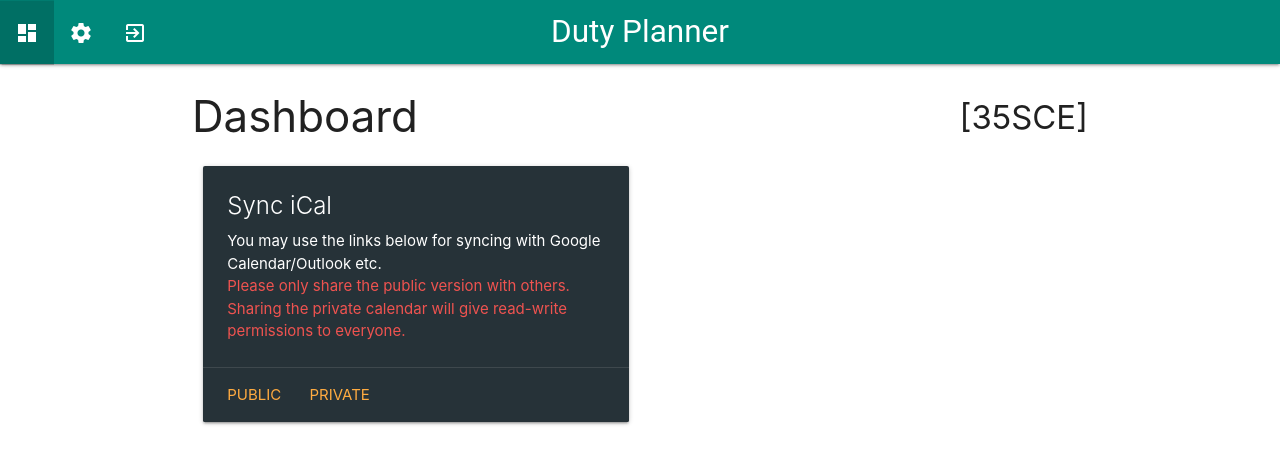
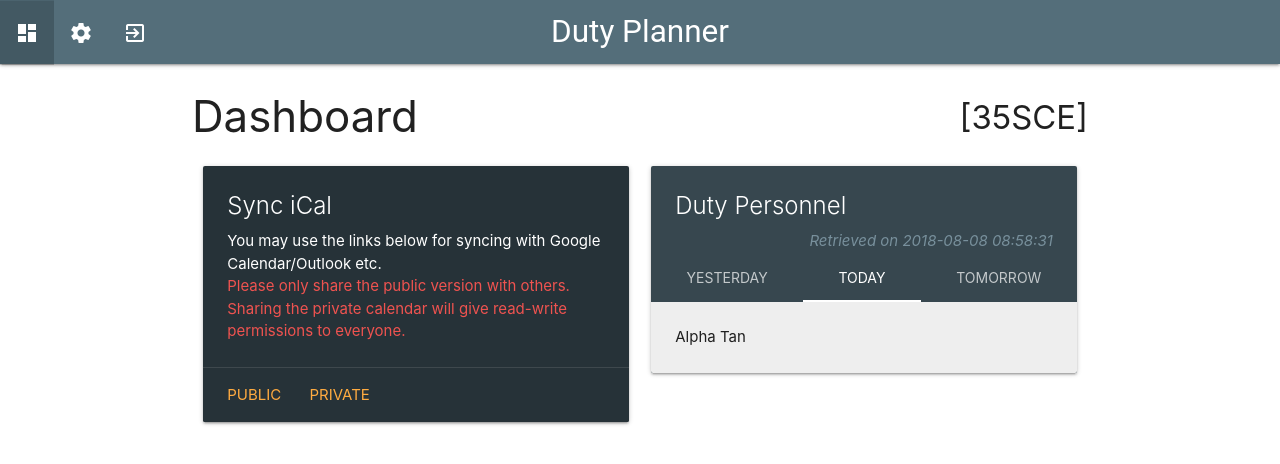
Before and after one commit to sunjerry019/duty-planner, a PHP site: page / in a window 1280 px wide. Shown: the top 464 px of the page. Run offline with PHP 8.4, Linux system fonts and the light colour scheme; data comes from the database, SQL or seed files in the repository; both versions use the stored data as it was after the commit; some web fonts are replaced.

Commit message:
MWE duty personnel card

```diff
--- /dev/null
+++ b/includes/displayFunctions.inc.php
@@ -0,0 +1,8 @@
+<?php
+	function dutySummary($date)
+	{
+		$day = new Day($date);
+		$dutypersonnel = $day->setDutyPersonnel()->getDisplayName();
+		return $dutypersonnel;
+	}
+?>
--- a/includes/library.inc.php
+++ b/includes/library.inc.php
@@ -10,6 +10,7 @@
 	require("User.inc.php");
 	require("Day.inc.php");
 	require("DutyPool.inc.php");
+	require("displayFunctions.inc.php");
 
 	const DB_PATH = "sqlite:database.db";
 	const WEEKDAY_POINTS = 1;
--- a/index.php
+++ b/index.php
@@ -2,15 +2,19 @@
 <?php
 	$doc_root 	= "/duty-planner";
 	$user		= "35SCE";
-	$calendar = array(
+	$calendar 	= array(
 		"ro" => $doc_root."/35SCE/public/basic.ics",
 		"rw" => $doc_root."/35SCE/private-SxSaoqIjm9hG95wBeF9M/basic.ics"
     );
+	$today		= new DateTime();
+?>
+
+<?php
+	$base_color	= "blue-grey";
 ?>
 
 <!DOCTYPE HTML>
 <html>
-
 	<head>
 		<title>Duty Planner</title>
 		<script src="https://ajax.googleapis.com/ajax/libs/jquery/1.12.4/jquery.min.js"></script>
@@ -34,7 +38,7 @@
 					<li><a href="#!">Manual Input</a></li>
 				</ul> -->
 			<nav>
-			<div class="nav-wrapper teal darken-1">
+				<div class="nav-wrapper <?php echo $base_color?> darken-1">
 					<a href="<?php echo $doc_root ?>/" class="brand-logo center">Duty Planner</a>
 					<ul id="nav-mobile" class="left hide-on-med-and-down">
 						<li class="active"><a href="<?php echo $doc_root ?>/" class="waves-effect waves-light"><i class="material-icons">dashboard</i></a></li>
@@ -62,6 +66,29 @@
 						</div>
 					</div>
 				</div>
+
+				<div class="col s12 m6" id="dutypersonnel">
+					<div class="card <?php echo $base_color?> darken-3">
+						<div class="card-content white-text">
+							<span class="card-title">Duty Personnel</span>
+							<p class="right <?php echo $base_color?>-text text-lighten-1"><i>Retrieved on <?php echo $today->format("Y-m-d H:i:s") ?> </i></p>
+						</div>
+						<div class="card-tabs">
+							<ul class="tabs tabs-fixed-width tabs-transparent">
+								<li class="tab"><a href="#duty-yesterday">Yesterday</a></li>
+								<li class="tab"><a class="active" href="#duty-today">Today</a></li>
+								<li class="tab"><a href="#duty-tomorrow">Tomorrow</a></li>
+							</ul>
+						</div>
+						<div class="card-content grey lighten-3">
+							<!-- https://stackoverflow.com/a/44059132 -->
+							<div id="duty-yesterday"><?php echo dutySummary($today->modify('-1 days')->format("Y-m-d")) ?></div>
+							<div id="duty-today"><?php echo dutySummary($today->modify('+1 days')->format("Y-m-d")) ?></div>
+							<div id="duty-tomorrow"><?php echo dutySummary($today->modify('+1 days')->format("Y-m-d")) ?></div>
+							<?php $today -> modify('-1 days') /* Reset the date to original today */?>
+						</div>
+					</div>
+				</div>
 			</div>
 
 		</div>
@@ -78,5 +105,4 @@
 			</div>
 		</div>
 	</body>
-
 </html>
--- a/script.js
+++ b/script.js
@@ -11,8 +11,11 @@ var modallen = {
 
 
 $(document).ready(function(){
+	/* initializations */
 	$(".dropdown-trigger").dropdown();
 	$('.modal').modal({startingTop: '30%', endingTop: '50%'});
+	$('.tabs').tabs();
+	/* /initializations */
 
 	/* Event Listeners */
 	$('.preventDefault').click(function(e){ e. preventDefault(); })
```
Also changed, not shown: database.db. Lines whose indentation alone changed are shown as unchanged.
